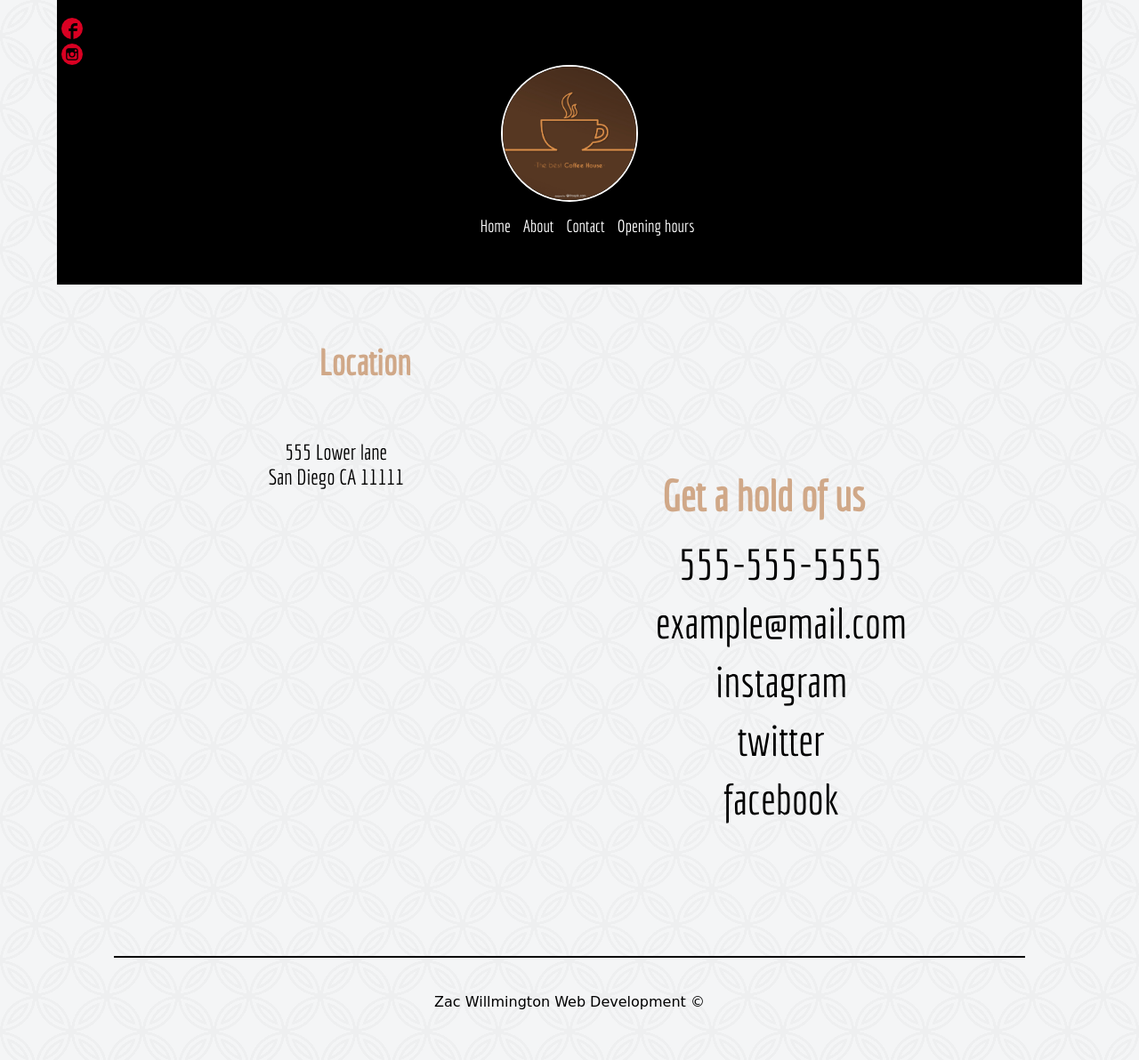
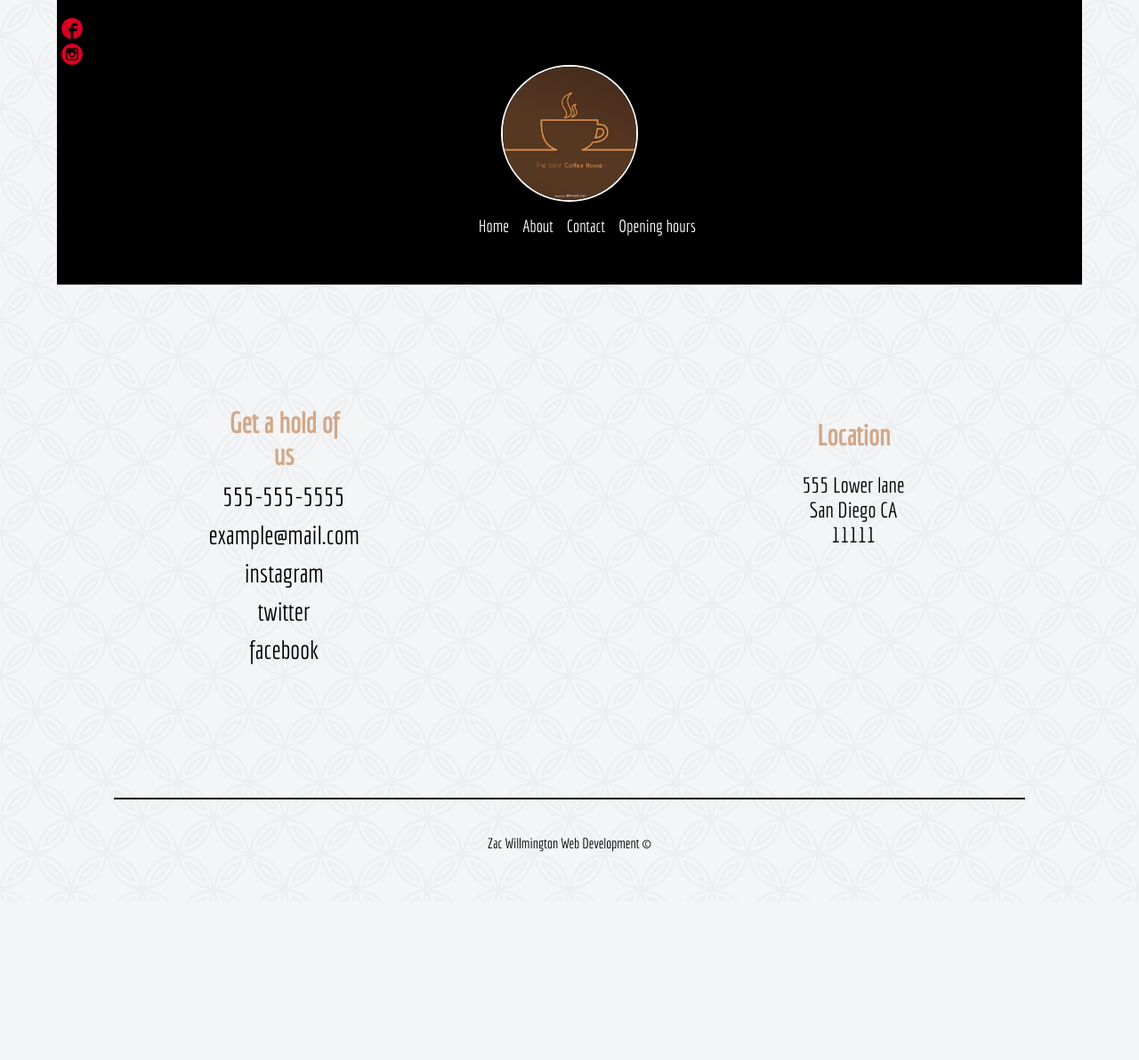
Before and after one commit to zacwillmington/website, a PHP site: page /contact.html in a window 1280 px wide. Shown: the whole page at 89% size. After the commit the page ends 958 px from the top, so only its background shows below. Run offline with PHP 8.4, Linux system fonts and the light colour scheme.

Commit message:
update-final

```diff
--- a/contact.html
+++ b/contact.html
@@ -32,7 +32,7 @@
              <li class="content-li"><a href="#">facebook</a></li>
           </ul>
         </div>
-        <div>
+          <div class="contact-content-1">
             <h2 class="contact-h2">Location</h2>
             <p>555 Lower lane<br>
               San Diego CA 11111 </p>
--- a/css/main.css
+++ b/css/main.css
@@ -47,7 +47,7 @@ body {
 nav {
   text-align: center;
   margin-bottom: 0;
-
+  font-family: 'Bad Script', cursive;
 }
 ul {
   list-style-type: none;
@@ -125,16 +125,19 @@ nav a{
 .contact-content-1 {
   margin: auto;
   text-align: center;
-
+  padding: 15px;
+}
+.contact-content-1 p {
+  font-size: 1.5em;
+}
+.contact-content-2 ul {
+  padding: 0;
 }
 .contact-content-2 {
   margin: auto;
-
 }
 .contact-h2 {
   text-align: center;
-
-
 }
 .content-li {
    display: block;
@@ -144,14 +147,7 @@ nav a{
 .content-li a {
   color: black;
   font-family: 'Economica', sans-serif;
-
-
 }
-p {
-  text-align: center;
-  font-size: 1.5em;
-}
-
 
 /****** ABOUT PAGE ******/
 
@@ -178,7 +174,7 @@ p {
   display: block;
   text-align: center;
   font-family: 'Economica', sans-serif;
-  font-size: 2em;
+  font-size: 1.5em;
 
 
 }
@@ -207,7 +203,7 @@ p {
   padding-top: 40px;
 
 }
-.copy-right {
+.copy-right a {
   font-family: 'Bad Script', cursive;
 
 }
@@ -246,46 +242,42 @@ p {
   }
 
   /****** CONTACT PAGE RESPONSIVE ******/
-
+.contact-wrapper {
+   display: flex;
+   flex-direction: row;
+}
 
   .contact-content-1 {
-   display: flex;
-   flex-direction: column;
-   float: left;
-   margin: 10% 0% 10% 20%;
+
+   margin: 10% auto;
 
 }
 
   .contact-content-1 a {
-    font-size: 2em;
     padding: 5% 0;
 
 
   }
   .contact-content-1 h2 {
-    font-size: 3em;
+    font-size: 2em;
 
 
   }
   .contact-content-2 a {
-    font-size: 2em;
     padding: 5% 0 0 0;
 
 
   }
   .contact-content-2 h2 {
-    font-size: 3em;
+    font-size: 2em;
   }
   .contact-content-2 ul {
     margin-top: 0;
+    padding: 0;
 
   }
  .contact-content-2 {
-
-  display: flex;
-  flex-direction: column;
-  float: right;
-   margin: 10% 20% 10% 0;
+   margin: 10% auto;
 
 }
   /****** ABOUT PAGE RESPONSIVE******/
```
Lines whose indentation alone changed are shown as unchanged.
